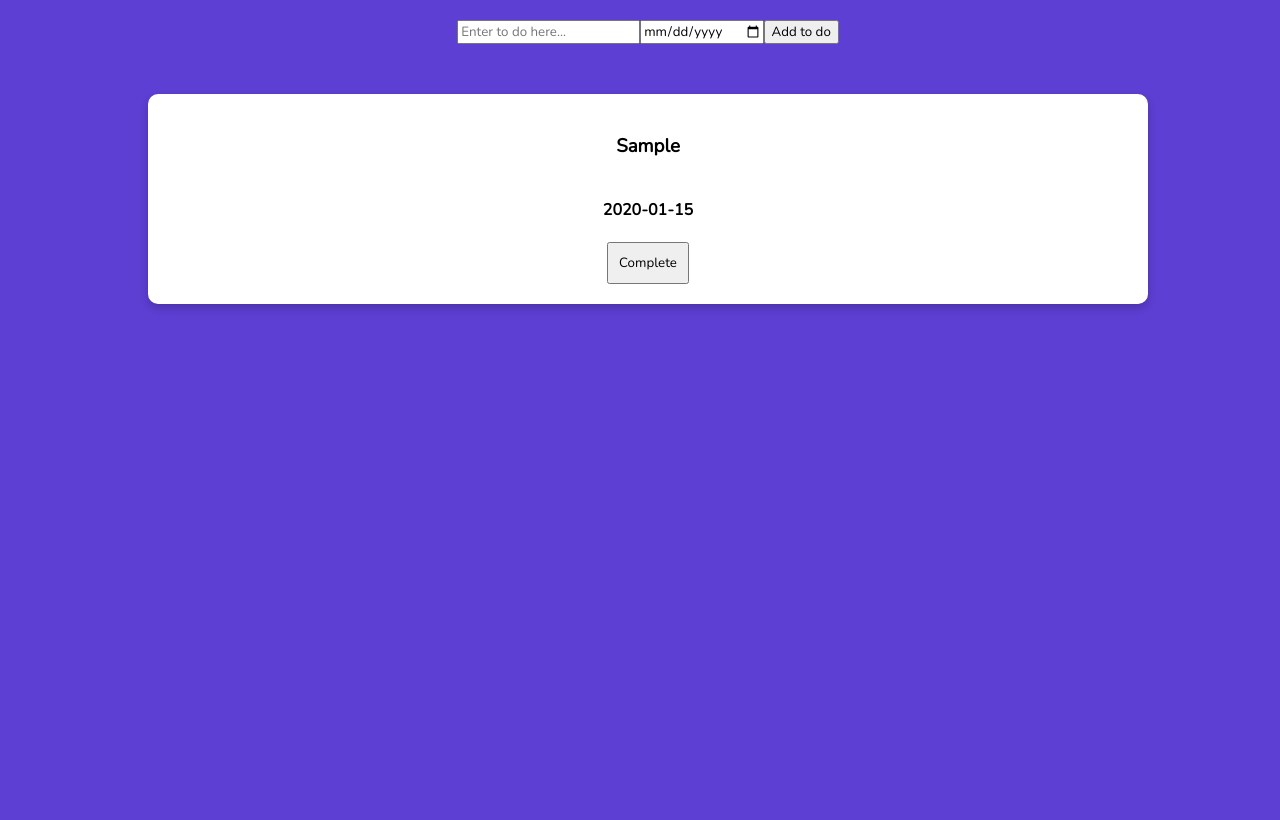
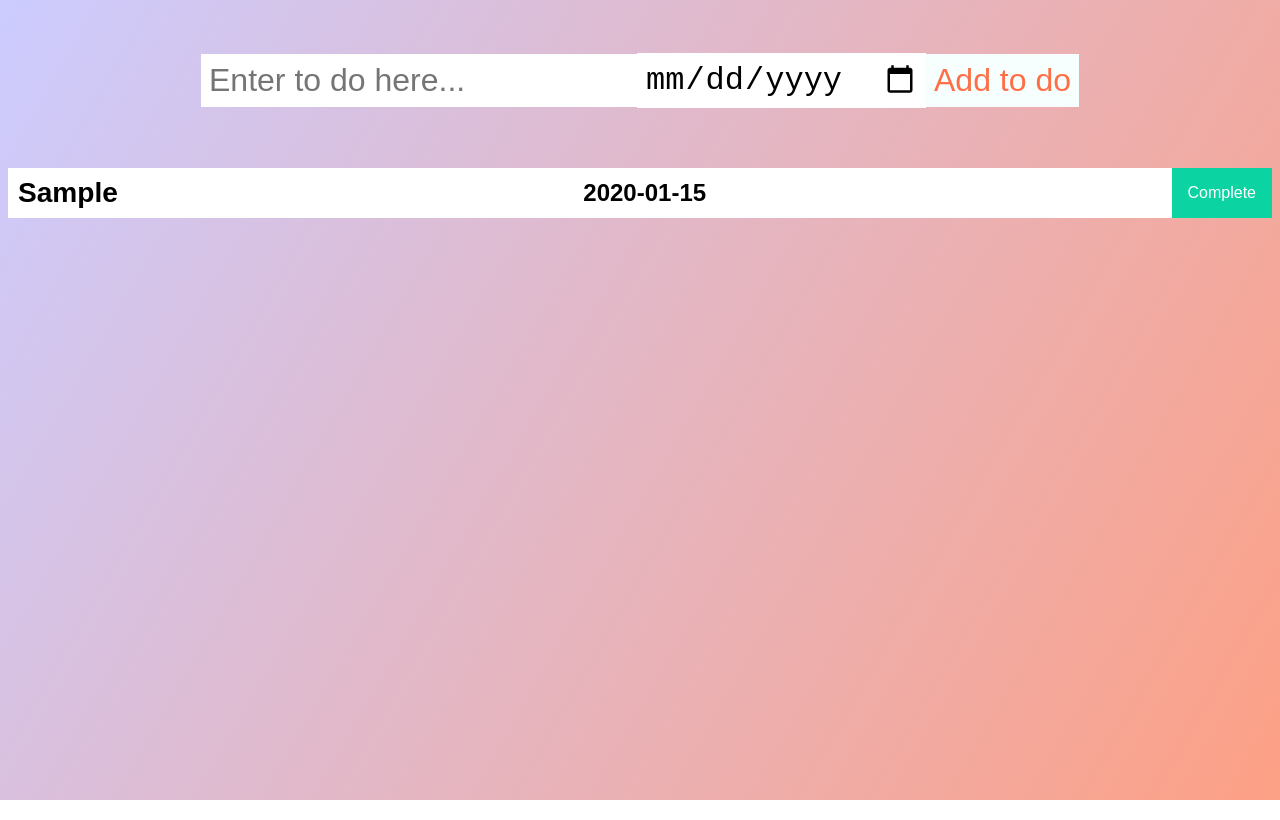
Before and after one commit to LucasFaustman/doomatic, a React (Create React App) app: page / in a window 1280 px wide. Both pictures are taken after typing "Sample", "2020-01-15" into the empty fields and a click on the button "Add to do". Built offline with nearby package versions, Linux system fonts and the light colour scheme.

Commit message:
Added error state

```diff
--- a/src/App.css
+++ b/src/App.css
@@ -1,47 +1,116 @@
-html, body, #app, #app>div {
-  height: 100%;
-  width: 100%;
+* {
+  margin: 0;
+  padding: 0;
+  box-sizing: border-box;
+}
+body {
+  background-image: linear-gradient(120deg, #CCCCFF 0%, #fda085 100%);
+  color: white;
+  font-family: "Poppins", sans-serif;
+  min-height: 100vh;
 }
 
-* {
-  font-family: 'Nunito', sans-serif;
+h3 {
+  margin-left: 10px;
+}
+form {
+  min-height: 20vh;
+  display: flex;
+  justify-content: center;
+  align-items: center;
+}
+form input,
+form button {
+  padding: 0.5rem;
+  font-size: 2rem;
+  border: none;
+  background: white;
+}
+form button {
+  color: #ff6f47;
+  background: #f7fffe;
+  cursor: pointer;
+  transition: all 0.3s ease;
+}
+form button:hover {
+  background: #ff6f47;
+  color: white;
 }
 
-body {
-  background-color: 	#5D3FD3;
+.todo-list {
+  min-width: 30%;
+  list-style: none;
 }
 
-form {
+.todo {
+  margin: 0.5rem;
+  background: white;
+  font-size: 1.5rem;
+  color: black;
   display: flex;
-  justify-content: center;
+  justify-content: space-between;
+  align-items: center;
+  transition: all 1s ease;
 }
-.toDoList {
-  display: flex;
-  flex-direction: column;
-  align-items: center;
-  justify-content: center;
-  gap: 50px;
-  margin-top: 50px;
+.todo li {
+  flex: 1;
+}
+.complete-btn {
+  background: #ff6f47;
+  color: white;
+  border: none;
+  padding: 1rem;
+  cursor: pointer;
+  font-size: 1rem;
+}
+.complete-btn {
+  background: rgb(11, 212, 162);
+}
+.todo-item {
+  padding: 0rem 0.5rem;
 }
 
-.toDoItem {
-  display: flex;
-  flex-direction: column;
-  align-items: center;
-  justify-content: center;
-  box-shadow: 0 4px 8px 0 rgba(0,0,0,0.2);
-  transition: 0.3s;
-  width: 75%;
-  border-radius: 10px;
-  padding: 20px;
-  background-color: white;
-
+.completed {
+  text-decoration: line-through;
+  opacity: 0.5;
 }
 
-.completeButton {
-  padding: 10px;
+/*CUSTOM SELECTOR */
+select {
+  -webkit-appearance: none;
+  -moz-appearance: none;
+  -ms-appearance: none;
+  appearance: none;
+  outline: 0;
+  box-shadow: none;
+  border: 0 !important;
+  background-image: none;
 }
 
-.form {
-  margin-top: 20px;
+/* Custom Select */
+.select {
+  margin: 1rem;
+  position: relative;
+  overflow: hidden;
 }
+select {
+  color: #ff6f47;
+  font-family: "Poppins", sans-serif;
+  cursor: pointer;
+  width: 12rem;
+}
+/* Arrow */
+.select::after {
+  content: "\25BC";
+  position: absolute;
+  top: 0;
+  right: 0;
+  padding: 1rem;
+  background: #ff6f47;
+  cursor: pointer;
+  pointer-events: none;
+}
+
+.error {
+  color: red;
+}
--- a/src/App.js
+++ b/src/App.js
@@ -3,8 +3,8 @@ import Todo from './components/Todo';
 import AddToDo from './components/AddToDo';
 import { useState, useEffect } from 'react';
 
-
 function App() {
+  const [error, setError] = useState(false)
   const [toDos, setToDos] = useState(() => {
 
     const savedTodos = localStorage.getItem("toDos");
@@ -16,14 +16,20 @@ function App() {
   })
 
   function addToDo(todo) {
+
+    if (!todo.dueDate.length || !todo.toDo.length) {
+      setError(true)
+    } else {
+    setError(false)
     const id = Math.ceil(Math.random()*100000)
 
     const newTodo = {id, ...todo}
 
     setToDos([...toDos, newTodo])
+    }
   }
 
-  function handleDeleteClick(id) {
+  function handleCompleteClick(id) {
 
     const newArrayOfToDos = toDos.filter(element => element.id !== id)
 
@@ -41,7 +47,8 @@ function App() {
   return (
     <div className="App">
       <AddToDo onAdd={addToDo}/>
-      <Todo toDos={toDos} handleDeleteClick={handleDeleteClick} />
+      {error && <p className='error'>Please enter your task and due date</p>}
+      <Todo toDos={toDos} handleCompleteClick={handleCompleteClick} />
     </div>
   );
 }
--- a/src/components/Todo.js
+++ b/src/components/Todo.js
@@ -1,15 +1,15 @@
-export default function Todo({ toDos, handleDeleteClick }) {
+export default function Todo({ toDos, handleCompleteClick }) {
 
 
-    const ToDoItem = toDos.map(item => {
-       return <section className="toDoItem" key={item.id}>
+    const ToDoItem = toDos.sort((a,b) => a.dueDate - b.dueDate).map(item => {
+       return <section className="todo" key={item.id}>
                 <h3>{item.toDo}</h3>
                 <h4>{item.dueDate}</h4>
-                <button onClick={() => handleDeleteClick(item.id)} className="completeButton">Complete</button>
+                <button onClick={() => handleCompleteClick(item.id)} className="complete-btn">Complete</button>
             </section>
     })
     return (
-        <div className="toDoList">
+        <div className="todo-list">
             {ToDoItem}
         </div>
     )
```
